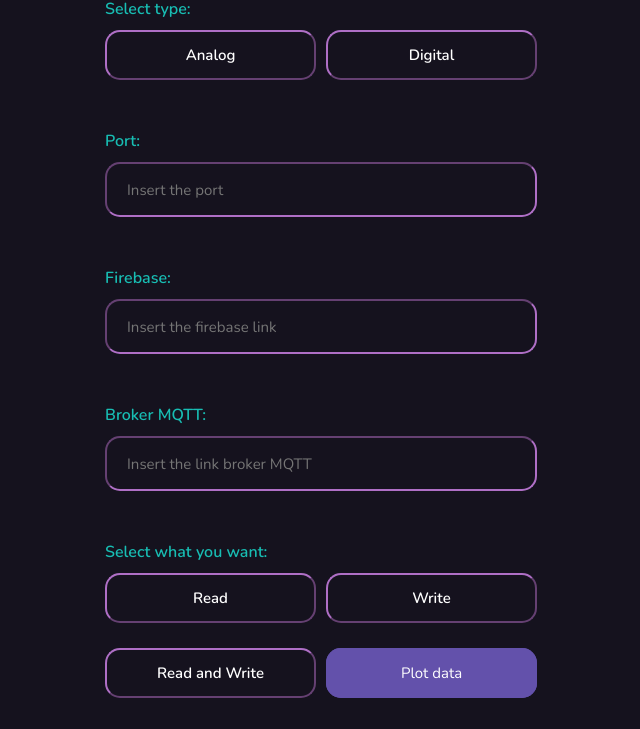
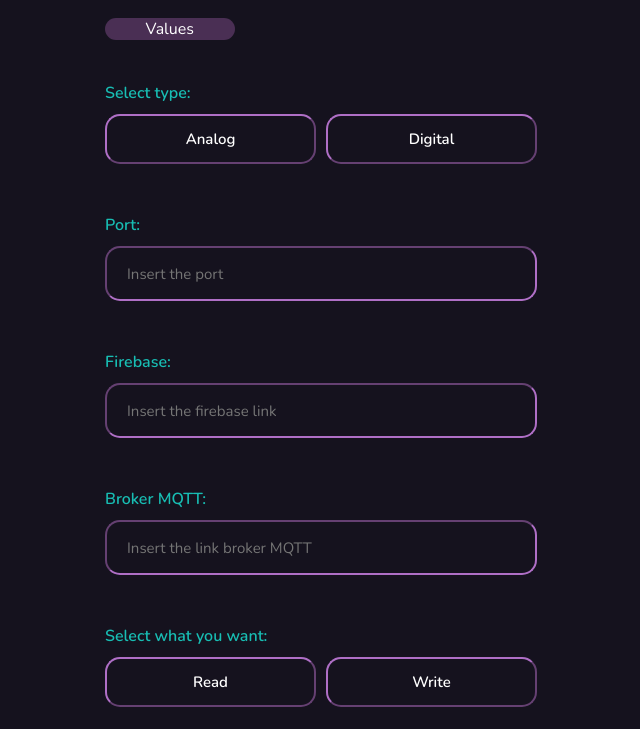
Before and after one commit to Gustavo053/DashIoT, an Electron app: page public/index.html in a window 1080 px wide. Shown: the part 96-825 px from the top of the page, without its empty margins (219-859 px from the left). Drawn offline with nearby package versions, Linux system fonts and the light colour scheme; no server answers.

Commit message:
data rendering in the interface

```diff
--- a/backend/controllers/ReadControl.js
+++ b/backend/controllers/ReadControl.js
@@ -1,8 +1,10 @@
-// const { ipcRenderer } = require('electron');
+// const electron = require('electron');
 const mqtt = require('mqtt');
+let readingValues = document.getElementById('values');
 
 const client = mqtt.connect('mqtt://localhost:1883');
 
+//Se conecta e dá um subscribe no broker 'data'
 client.on('connect', () => {
     client.subscribe('data', (err) => {
         if (err) {
@@ -11,8 +13,9 @@ client.on('connect', () => {
     });
 });
 
+//recebe os dados publicados no broker 'data' e renderiza-os no front-end
 client.on('message', (topic, message) => {
-    console.log(message.toString());
+    readingValues.innerHTML = message.toString();
 });
 
 //A fazer
--- a/public/css/index.css
+++ b/public/css/index.css
@@ -132,6 +132,16 @@
     border-color: #ffffff;
 }
 
+#values {
+    text-align: center;
+    color: #ffffff;
+    width: 30%;
+    background-color: var(--color-quaternary);
+    border-radius: var(--radius);
+    margin-bottom: 20px;
+    margin-top: 30px;
+}
+
 p {
     color: #3D3D3D;
     margin-top: 30px;
--- a/public/index.html
+++ b/public/index.html
@@ -19,6 +19,10 @@
         <main>
             <div>
                 <div>
+                    <div id="values">
+                        Values
+                    </div>
+                    <br />
                     <label class="label" for="">Select type:</label>
                     <br />
                     <div class="select-type">
```
